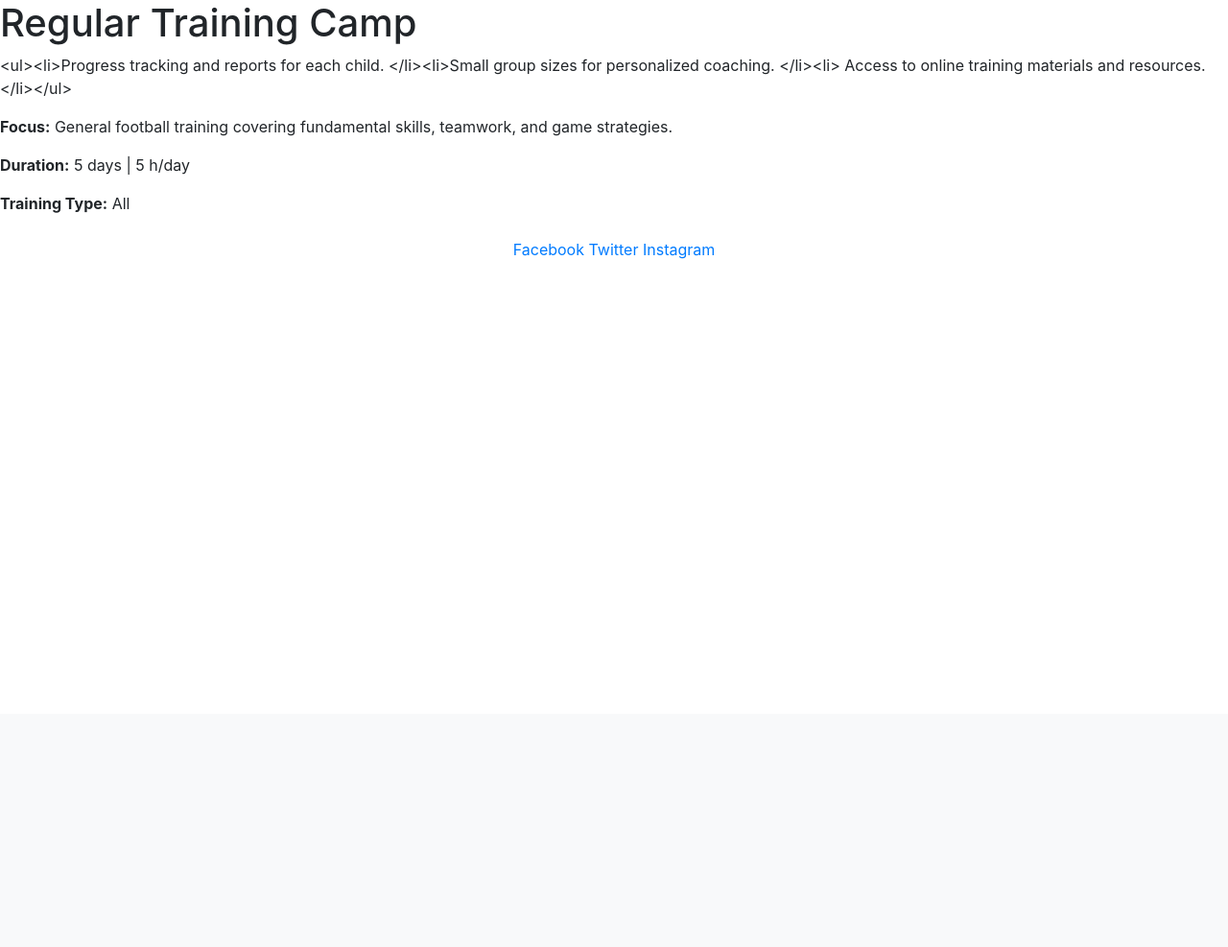
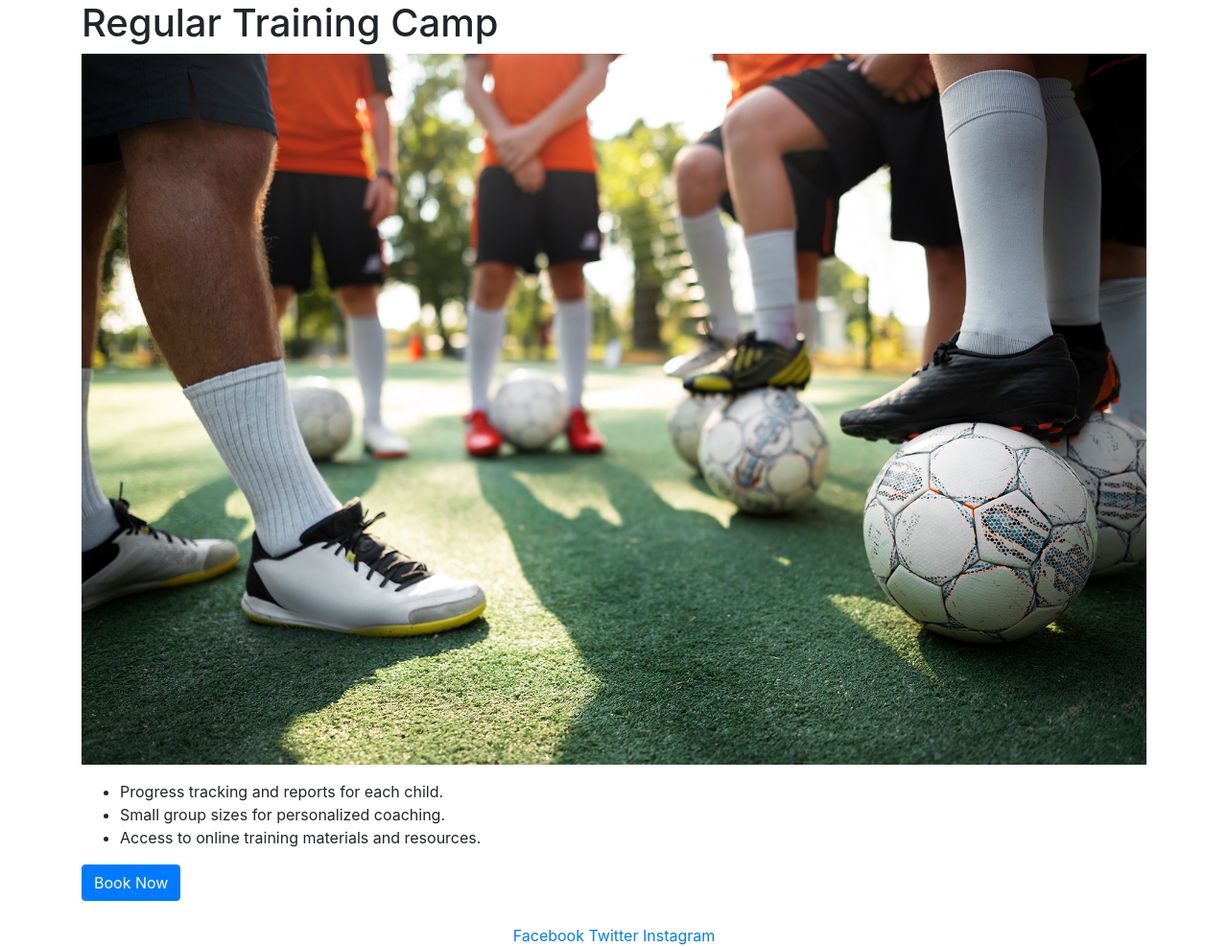
Before and after one commit to ibra8080/BSC-Hastedt-football-camp, a Django app: page /service/1/ in a window 1280 px wide. Shown: the part 56-1043 px from the top of the page at 96% size. Before the commit the page ends 326 px from the top, so only its background shows below. Run offline with Django 4.2, Linux system fonts and the light colour scheme; data comes from the database, SQL or seed files in the repository; some libraries are stand-ins or nearby versions.

Commit message:
Update all html tamplates to fix overflow-X

```diff
--- a/football_camp/templates/football_camp/admin_create_service.html
+++ b/football_camp/templates/football_camp/admin_create_service.html
@@ -13,6 +13,7 @@
     {% block title %}Create Service{% endblock %}
 
     {% block content %}
+    <div class="container">
         <h1>Create a New Service</h1>
         <form method="POST">
             {% csrf_token %}
@@ -33,6 +34,7 @@
             </select>
             <button type="submit">Create Service</button>
         </form>
+    </div>
     {% endblock %}
 </body>
 
--- a/football_camp/templates/football_camp/admin_manage_services.html
+++ b/football_camp/templates/football_camp/admin_manage_services.html
@@ -13,6 +13,7 @@
     {% block title %}Manage Services{% endblock %}
 
     {% block content %}
+    <div class="container">
         <h1>Manage Services</h1>
         <ul>
             {% for service in services %}
@@ -24,6 +25,7 @@
             {% endfor %}
         </ul>
         <a href="{% url 'admin_create_service' %}">Create New Service</a>
+    </div>
     {% endblock %}>
 </body>
 
--- a/football_camp/templates/football_camp/book_service.html
+++ b/football_camp/templates/football_camp/book_service.html
@@ -4,6 +4,7 @@
 {% block title %}Book Service{% endblock %}
 
 {% block content %}
+<div class="container">
     <h1>Book a Service</h1>
     <form method="POST" enctype="multipart/form-data">
         {% csrf_token %}
@@ -19,7 +20,8 @@
             <label for="services">Select Services:</label>
             {% for service in services %}
             <div class="form-check">
-                <input class="form-check-input" type="checkbox" name="service_ids" value="{{ service.id }}" id="service_{{ service.id }}">
+                <input class="form-check-input" type="checkbox" name="service_ids" value="{{ service.id }}"
+                    id="service_{{ service.id }}">
                 <label class="form-check-label" for="service_{{ service.id }}">
                     {{ service.title }}
                 </label>
@@ -28,4 +30,5 @@
         </div>
         <button type="submit" class="btn btn-primary">Book</button>
     </form>
+</div>
 {% endblock %}
--- a/football_camp/templates/football_camp/confirm_delete_booking.html
+++ b/football_camp/templates/football_camp/confirm_delete_booking.html
@@ -3,11 +3,14 @@
 {% block title %}Confirm Delete{% endblock %}
 
 {% block content %}
+<div class="container">
     <h1>Confirm Delete</h1>
-<p>Are you sure you want to delete the booking for {{ booking.player.first_name }} {{ booking.player.last_name }}?</p>
+    <p>Are you sure you want to delete the booking for {{ booking.player.first_name }} {{ booking.player.last_name }}?
+    </p>
     <form method="POST">
         {% csrf_token %}
         <button type="submit" class="btn btn-danger">Yes, delete</button>
         <a href="{% url 'player_profile' player_id=booking.player.id %}" class="btn btn-secondary">Cancel</a>
     </form>
+</div>
 {% endblock %}
--- a/football_camp/templates/football_camp/edit_booking.html
+++ b/football_camp/templates/football_camp/edit_booking.html
@@ -3,6 +3,7 @@
 {% block title %}Edit Booking{% endblock %}
 
 {% block content %}
+<div class="container">
     <h1>Edit Booking</h1>
     <form method="POST">
         {% csrf_token %}
@@ -28,4 +29,5 @@
         </div>
         <button type="submit" class="btn btn-primary">Save Changes</button>
     </form>
+</div>
 {% endblock %}
--- a/football_camp/templates/football_camp/edit_service.html
+++ b/football_camp/templates/football_camp/edit_service.html
@@ -13,6 +13,7 @@
     {% block title %}Edit Service{% endblock %}
 
     {% block content %}
+    <div class="container">
         <h1>Edit Service</h1>
         <form method="POST">
             {% csrf_token %}
@@ -33,6 +34,7 @@
             </select>
             <button type="submit">Save Changes</button>
         </form>
+    </div>
     {% endblock %}
 </body>
 
--- a/football_camp/templates/football_camp/manage_players.html
+++ b/football_camp/templates/football_camp/manage_players.html
@@ -1,6 +1,7 @@
 {% extends 'football_camp/base.html' %}
 
 {% block content %}
+<div class="container">
     <h1>Manage Players</h1>
 
     {% if messages %}
@@ -29,5 +30,5 @@
         <li>{{ player.first_name }} {{ player.last_name }}</li>
         {% endfor %}
     </ul>
-
+</div>
 {% endblock %}
--- a/football_camp/templates/football_camp/player_profile.html
+++ b/football_camp/templates/football_camp/player_profile.html
@@ -3,6 +3,7 @@
 {% block title %}Player Profile{% endblock %}
 
 {% block content %}
+<div class="container">
     <!-- <h1>Player Profile: {{ player.first_name }} {{ player.last_name }}</h1> -->
 
     <h2>Bookings for {{ player.first_name }}:</h2>
@@ -21,5 +22,5 @@
         </li>
         {% endfor %}
     </ul>
-
+</div>
 {% endblock %}
--- a/football_camp/templates/football_camp/service_page.html
+++ b/football_camp/templates/football_camp/service_page.html
@@ -1,11 +1,14 @@
 {% extends 'football_camp/base.html' %}
 
-{% block title %}Service Detail{% endblock %}
+{% block title %}Service Details{% endblock %}
 
 {% block content %}
-<h1>{{ service.title }}</h1>
-<p>{{ service.features }}</p>
-<p><strong>Focus:</strong> {{ service.focus }}</p>
-<p><strong>Duration:</strong> {{ service.duration }}</p>
-<p><strong>Training Type:</strong> {{ service.get_training_display }}</p>
+<div class="container">
+    <h1>{{ service.title }}</h1>
+    {% if service.image %}
+    <img src="{{ service.image.url }}" alt="{{ service.title }}" class="img-fluid">
+    {% endif %}
+    <p>{{ service.features|safe|linebreaksbr }}</p>
+    <a href="{% url 'book_service' %}" class="btn btn-primary">Book Now</a>
+</div>
 {% endblock %}
--- a/football_camp/templates/football_camp/user_account.html
+++ b/football_camp/templates/football_camp/user_account.html
@@ -3,6 +3,7 @@
 {% block title %}Your Account{% endblock %}
 
 {% block content %}
+<div class="container">
     <h1>Your Account</h1>
 
     <h2>Username: {{ user.username }}</h2>
@@ -21,4 +22,5 @@
         </li>
         {% endfor %}
     </ul>
+</div>
 {% endblock %}
```
Also changed, not shown: football_camp/templates/football_camp/delete_booking.html (+9 -6 lines), football_camp/templates/football_camp/player_added.html (+6 -4 lines), football_camp/templates/football_camp/service_list.html (+7 -5 lines). Lines whose indentation alone changed are shown as unchanged.
